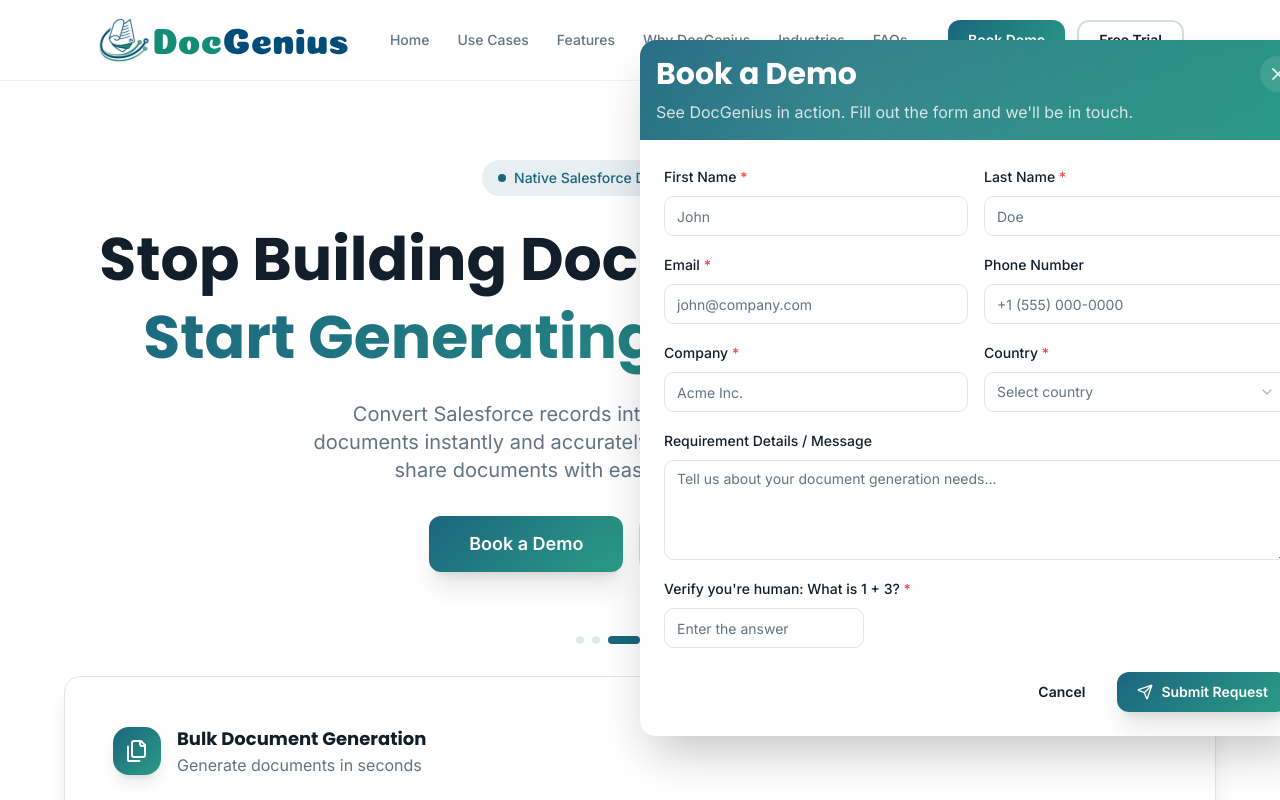
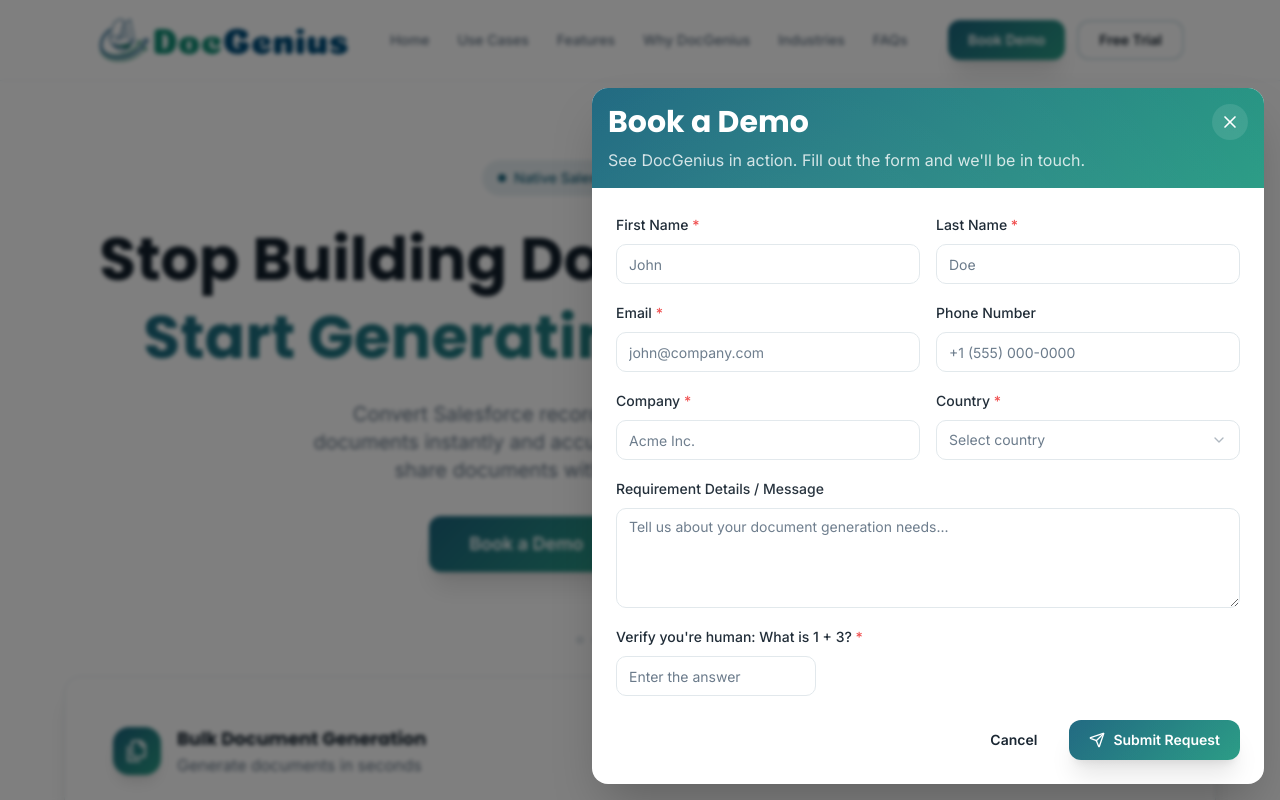
Before and after one commit to Dhruv1472/Docgenius-Website, a React (Vite) app: page / in a window 1280 px wide. Both pictures are taken after a click on the button "Book Demo". Shown: the top 800 px of the page. Built offline with nearby package versions, Linux system fonts and the light colour scheme; the HTML template or start-up script is replaced by a standard one.

Commit message:
Refactor BookDemoDialog for improved modal behavior

```diff
--- a/src/components/BookDemoDialog.tsx
+++ b/src/components/BookDemoDialog.tsx
@@ -1,4 +1,5 @@
 import { useState, useEffect } from "react";
+import { createPortal } from "react-dom";
 import { motion, AnimatePresence } from "framer-motion";
 import { X, Send, Loader2 } from "lucide-react";
 import { Button } from "@/components/ui/button";
@@ -41,10 +42,16 @@ export const BookDemoModal = ({ isOpen, onClose }: BookDemoModalProps) => {
   const [isSubmitting, setIsSubmitting] = useState(false);
   const [errors, setErrors] = useState<Record<string, string>>({});
   const [captchaAnswer, setCaptchaAnswer] = useState("");
+  const [isMounted, setIsMounted] = useState(false);
   const [captchaNumbers] = useState({
     a: Math.floor(Math.random() * 10) + 1,
     b: Math.floor(Math.random() * 10) + 1,
   });
+
+  // Ensure portal target exists (client-side only)
+  useEffect(() => {
+    setIsMounted(true);
+  }, []);
 
   // Manage body overflow when modal opens/closes
   useEffect(() => {
@@ -177,29 +184,29 @@ export const BookDemoModal = ({ isOpen, onClose }: BookDemoModalProps) => {
     }
   };
 
-  return (
+  const modal = (
     <AnimatePresence>
       {isOpen && (
         <>
-          {/* Backdrop */}
+          {/* Backdrop (full viewport) */}
           <motion.div
             initial={{ opacity: 0 }}
             animate={{ opacity: 1 }}
             exit={{ opacity: 0 }}
             onClick={onClose}
-            className="fixed inset-0 z-40"
+            className="fixed inset-0 z-[9998] bg-black/50 backdrop-blur-[2px]"
           />
 
-          {/* Modal */}
+          {/* Modal (true viewport bottom-right) */}
           <motion.div
-            initial={{ opacity: 0, scale: 0.95, y: 100 }}
-            animate={{ opacity: 1, scale: 1, y: 0 }}
-            exit={{ opacity: 0, scale: 0.95, y: 100 }}
+            initial={{ opacity: 0, scale: 0.98, x: 24, y: 24 }}
+            animate={{ opacity: 1, scale: 1, x: 0, y: 0 }}
+            exit={{ opacity: 0, scale: 0.98, x: 24, y: 24 }}
             transition={{ type: "spring", damping: 25, stiffness: 300 }}
-            className="fixed inset-4 md:inset-auto md:left-1/2 md:top-1/2 md:-translate-x-1/2 md:-translate-y-1/2 md:max-w-2xl md:w-full bg-background rounded-2xl shadow-2xl z-50 overflow-hidden max-h-[90vh] flex flex-col"
+            className="fixed bottom-4 right-4 z-[9999] max-h-[90vh] w-[calc(100vw-2rem)] max-w-2xl overflow-hidden rounded-2xl bg-background shadow-2xl flex flex-col"
           >
             {/* Header */}
-            <div className="gradient-bg p-4 text-primary-foreground relative overflow-hidden">
+            <div className="gradient-bg p-4 text-primary-foreground relatfive overflow-hidden">
               <div className="absolute inset-0 bg-[radial-gradient(circle_at_30%_50%,rgba(255,255,255,0.1),transparent)]" />
               <button
                 onClick={onClose}
@@ -411,4 +418,7 @@ export const BookDemoModal = ({ isOpen, onClose }: BookDemoModalProps) => {
       )}
     </AnimatePresence>
   );
+
+  if (!isMounted) return null;
+  return createPortal(modal, document.body);
 };
```
